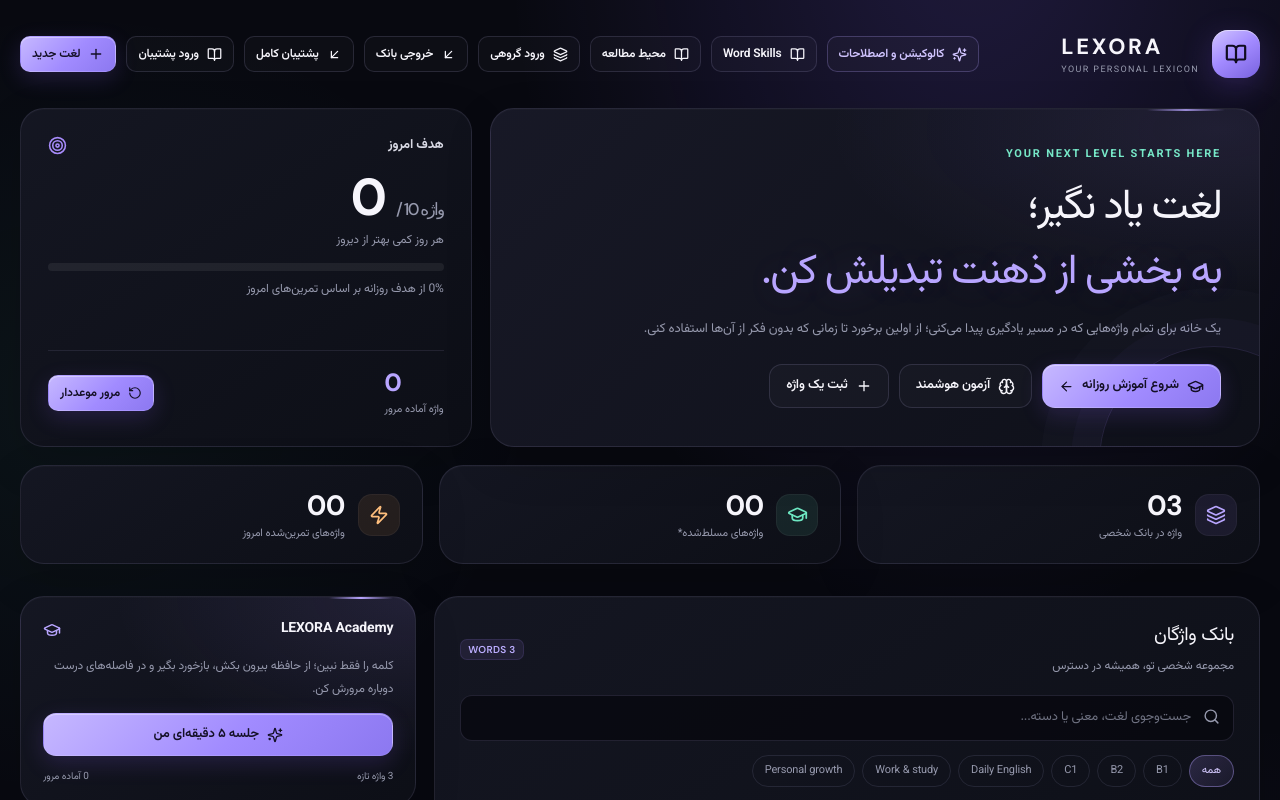
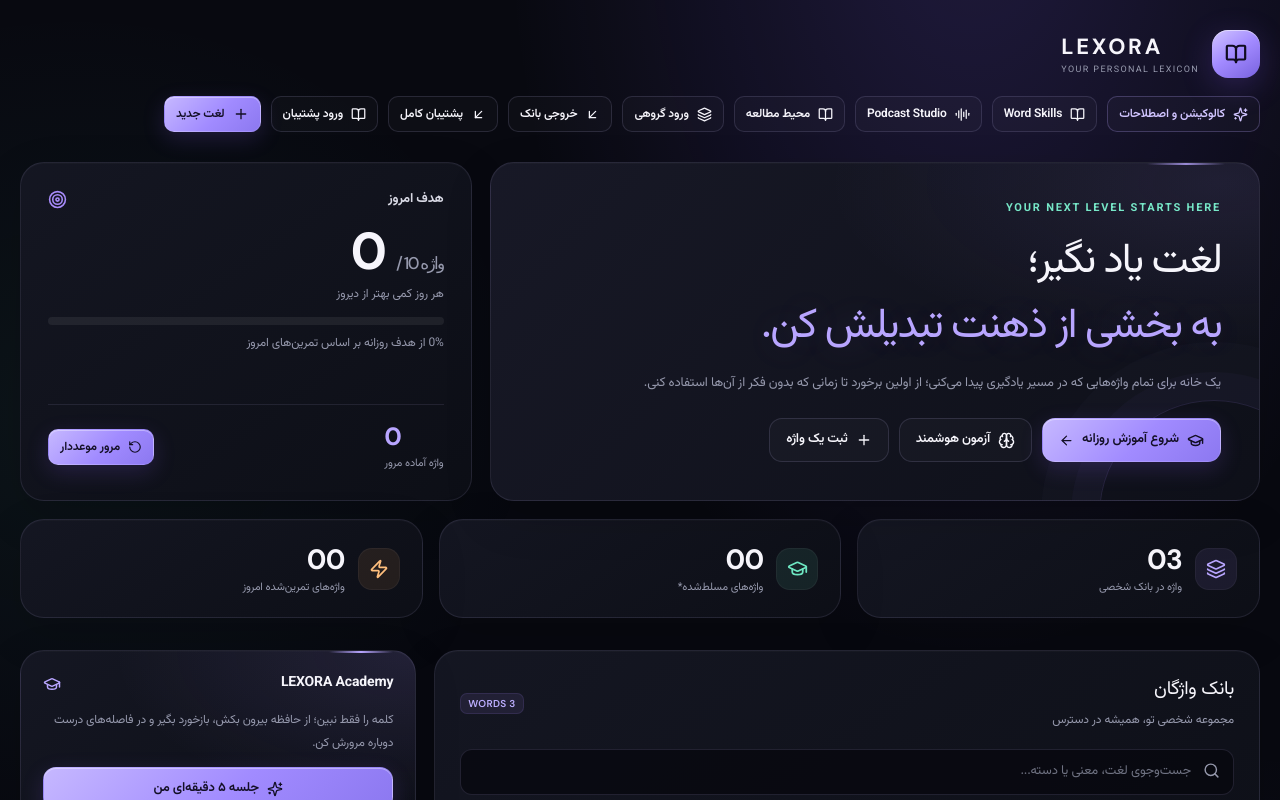
Before and after one commit to Rezadexi/LEXORA, a Next.js app: page /LEXORA/ in a window 1280 px wide. Shown: the top 800 px of the page. Built offline with nearby package versions, Linux system fonts and the light colour scheme.

Commit message:
Add Podcast Studio navigation to LEXORA

```diff
--- a/app/page.tsx
+++ b/app/page.tsx
@@ -864,6 +864,7 @@ export default function Home() {
         <div className="top-actions">
           <a className="btn btn-small coll-nav-link" href="/LEXORA/collocations/"><Sparkles size={15}/> کالوکیشن و اصطلاحات</a>
           <a className="btn btn-small wordskills-nav-link" href="/LEXORA/word-skills/"><BookOpen size={15}/> Word Skills</a>
+          <a className="btn btn-small podcast-nav-link" href="/LEXORA/podcast/"><AudioLines size={15}/> Podcast Studio</a>
           <a className="btn btn-small" href="/LEXORA/study-workspace/"><BookOpen size={15}/> محیط مطالعه</a>
           <button className="btn btn-small" onClick={() => { setBulkText(""); setBulkMessage(""); setModal("bulk"); }}><Layers3 size={15}/> ورود گروهی</button>
           <button className="btn btn-small" onClick={exportWords}><ArrowDownLeft size={15}/> خروجی بانک</button>
```
